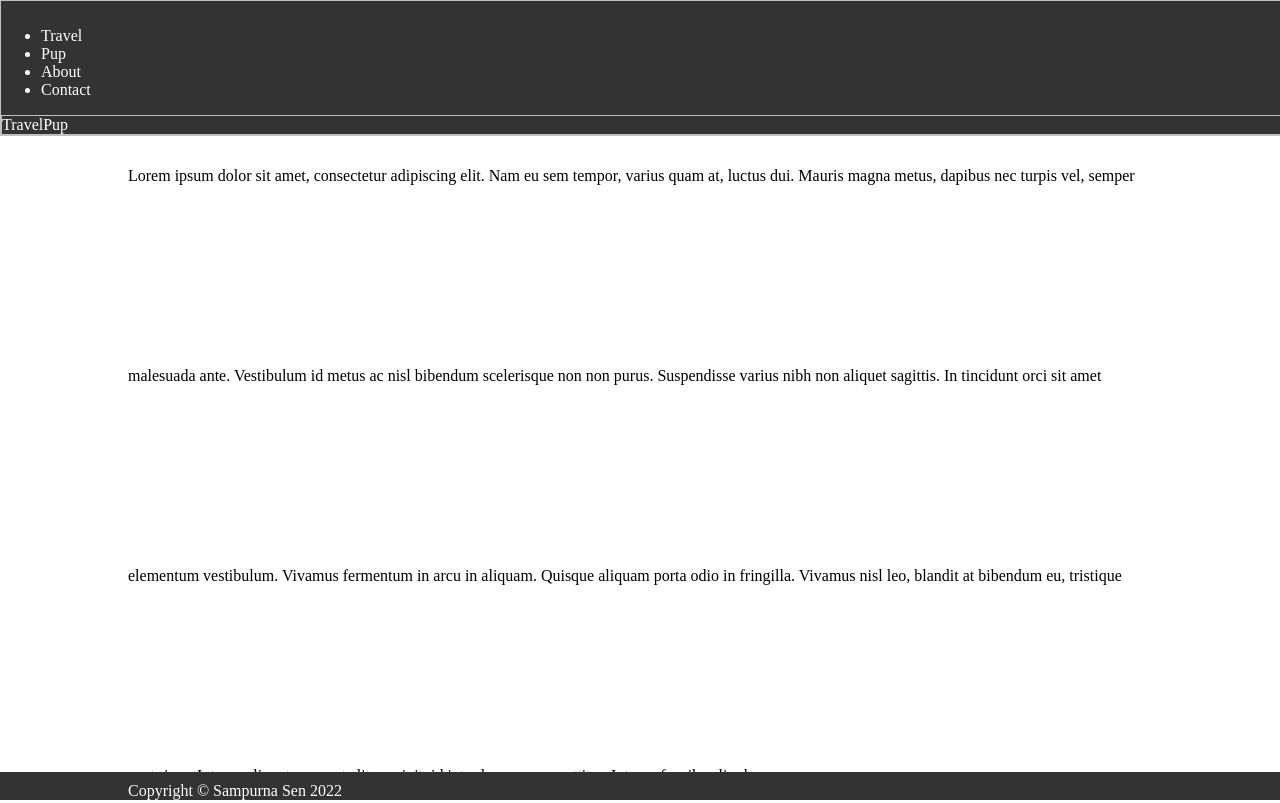
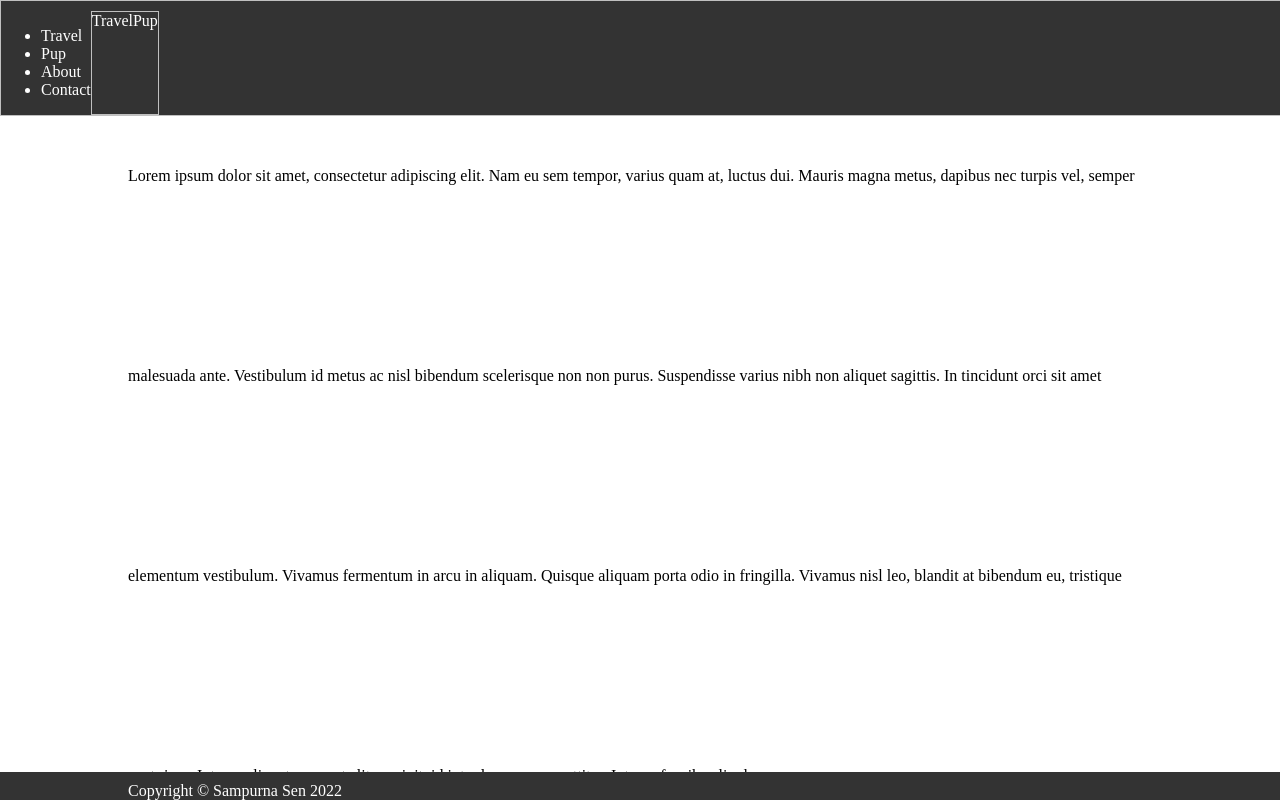
Before and after one commit to katfay/learning-space-CLG, a plain HTML site: page index.html in a window 1280 px wide. Shown: the top 803 px of the page. Drawn offline with Linux system fonts and the light colour scheme.

Commit message:
Start applying flexbox
- Change <header> display to flex.

```diff
--- a/css/styles.css
+++ b/css/styles.css
@@ -1,8 +1,3 @@
-/*Placeholder
-#sidebar {
-}
-*/
-
 /* Borders in greylead to help whne planning the container spacing and page layout */
 .draft-lines {
   border: solid 1px silver;
@@ -15,8 +10,9 @@
 /* Add some padding on document's body to prevent the content
     to go underneath the header and footer */
 
+/* Placeholder id for styling later
 #site-menu {
-}
+} */
 
 body {
   padding-top: 60px;
@@ -32,6 +28,7 @@ body {
 
 .fixed-header,
 .fixed-footer {
+  display: flex;
   width: 100%;
   position: fixed;
   padding: 10px 0 0;
```
